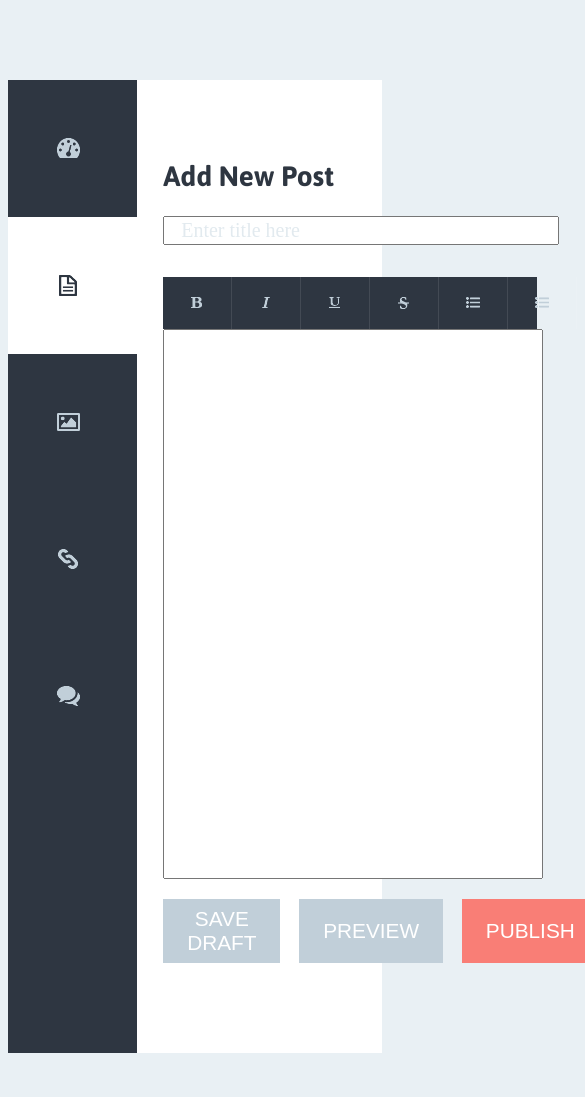
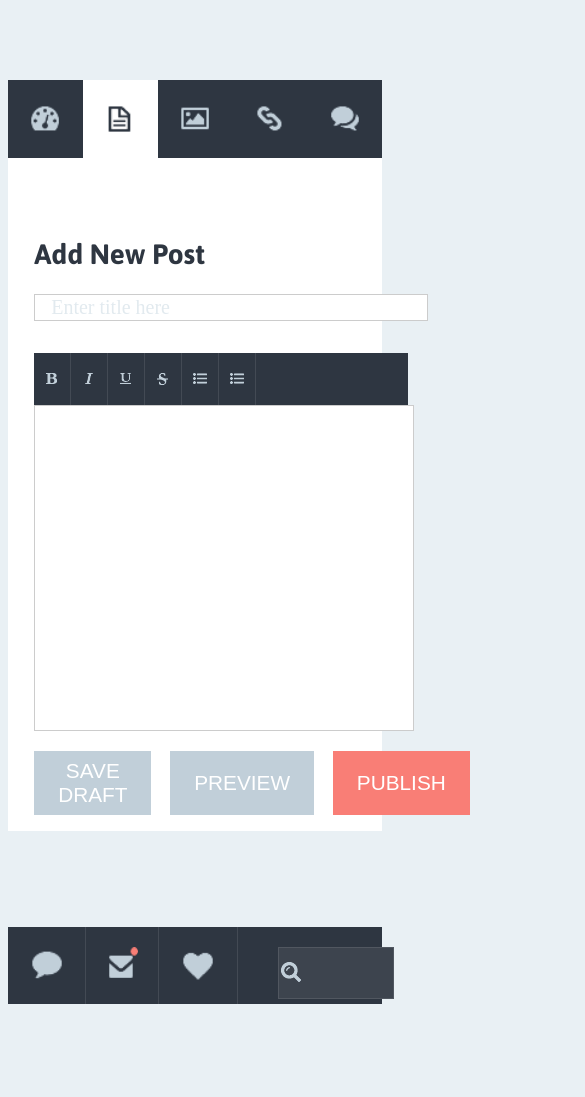
Before and after one commit to TalhaKhatri/photoshop_html, a website with bundled scripts: page app/index.html in a window 390 px wide. Shown: the top 1097 px of the page, 585 px wide, since content can reach past the window. Built offline with nearby package versions, Linux system fonts and the light colour scheme; files whose address does not match are found by name.

Commit message:
Fixed the css so that design does not break on smaller screens

```diff
--- a/app/styles/main.css
+++ b/app/styles/main.css
@@ -1,6 +1,37 @@
 body {
   background: #e9f0f4;
   font-family: 'Asap', sans-serif;
+}
+
+input {
+  border: 1px solid rgba(0,0,0,0.2);
+}
+.title {
+  height: 55px;
+  background: #2e3641;
+  color: white;
+  font-size: 2.5rem;
+  padding-top: 1rem;
+  padding-left: 2.3rem;
+  padding-bottom: 1rem;
+}
+.subtext {
+  color: #9eb2c0;
+  font-size: 1.4rem;
+  padding-left: 2rem;
+  padding-top: 2rem;
+}
+.button {
+  height: 4rem;
+  width: 100%;
+  padding-left: 1.5rem;
+  padding-right: 1.5rem;
+  color: white;
+  font-size: 1.3rem;
+  margin-top: 20px;
+  border: none;
+  text-transform: uppercase;
+  background: #c1cfd9;
 }
 #new-post {
   margin-top: 5rem;
@@ -22,7 +53,7 @@ body {
 #new-post #sidebar #message {
   margin-bottom: 18rem;
 }
-#new-post #sidebar #doc{
+#new-post #sidebar #doc {
   background: #fff;
 }
 #new-post #main {
@@ -32,14 +63,6 @@ body {
   width: 100%;
   display: flex;
   flex-direction: column;
-}
-@media (max-width:1200px) and (min-width:990px) {
-  #new-post #main {
-    padding-left: 3%;
-  }
-  #new-post #main #content {
-    padding-right: 0;
-  }
 }
 #new-post #main h2 {
   padding: 0;
@@ -70,7 +93,6 @@ body {
 #new-post #main input:-moz-placeholder { /* Firefox 18- */
   color: #e2eaef;
 }
-
 #new-post #main #content {
   margin-top: 2rem;
   display: flex;
@@ -78,8 +100,6 @@ body {
   background: #2e3641;
   padding-right: 6.5%;
 }
-
-
 #new-post #main #content img {
   width: auto;
   padding-top: 1rem;
@@ -88,47 +108,28 @@ body {
   padding-right: 1.5rem;
   border-right: 1px solid rgba(255,255,255,0.1);
 }
-
-
 #new-post #main #post {
   height: 34rem;
   width: 100%;
   resize: none;
+  border: 1px solid rgba(0,0,0,0.2)
 }
-
 #new-post #main #post:focus {
   outline: none;
 }
-
 #new-post #main #buttons {
   display: flex;
   flex-direction: row;
 }
-.button {
-  height: 4rem;
-  width: 100%;
-  padding-left: 1.5rem;
-  padding-right: 1.5rem;
-  color: white;
-  font-size: 1.3rem;
-  margin-top: 20px;
-  border: none;
-  text-transform: uppercase;
-  background: #c1cfd9;
-}
-
 #new-post #main #buttons #save {
   margin-right: 5%;
 }
-
 #new-post #main #buttons #preview {
   margin-right: 5%;
 }
-
 #new-post #main #buttons #publish {
   background: #f97e76;
 }
-
 #nav-search {
   margin-top: 6rem;
   margin-bottom: 6rem;
@@ -136,25 +137,21 @@ body {
   display: flex;
   flex-direction: row;
 }
-
 #nav-search img {
   padding: 30px;
   width: auto;
   height: auto;
   border-right: 1px solid rgba(255,255,255,0.1);
 }
-
 #nav-search #nav-message, #nav-search #heart {
   padding: 32.5px;
 }
-
 #nav-search #input {
   padding-top: 30px;
   width: 100%;
   padding-right: 2.5rem;
   padding-left: 2.5rem;
 }
-
 #nav-search input {
   background: url(../images/magnifying.png) no-repeat left;
   background-color: #3d444e;
@@ -164,11 +161,9 @@ body {
   color: whitesmoke;
   border: 1px solid rgba(255,255,255,0.1);
 }
-
 #nav-search input:focus {
   outline: none;
 }
-
 #subscribe-box {
   width: 100%;
   height: 16rem;
@@ -177,24 +172,6 @@ body {
   flex-direction: column;
   background: white;
 }
-
-.title {
-  height: 55px;
-  background: #2e3641;
-  color: white;
-  font-size: 2.5rem;
-  padding-top: 1rem;
-  padding-left: 2.3rem;
-  padding-bottom: 1rem;
-}
-
-.subtext {
-  color: #9eb2c0;
-  font-size: 1.4rem;
-  padding-left: 2rem;
-  padding-top: 2rem;
-}
-
 #subscribe-box #form {
   display: flex;
   flex-direction: row;
@@ -202,14 +179,12 @@ body {
   padding-right: 2rem;
   padding-left: 2rem;
 }
-
 #subscribe-box #form input {
   padding: none;
   padding-left: 1rem;
   width: 100%;
   height: 35px;
 }
-
 #subscribe-box #form button {
   width: 30%;
   height: 35px;
@@ -220,33 +195,28 @@ body {
   border: none;
   color: white;
 }
-
 #related-box {
   width: 100%;
-  height: 390px;
   background: white;
   display: flex;
   flex-direction: column;
   margin-right: 5rem;
   margin-top: 5rem;
 }
-
 #related-box .post {
   height: 100%;
   padding-left: 20px;
   padding-top: 20px;
+  padding-bottom: 20px;
 }
-
 #related-box .post .post-title {
   color: #f97e76;
   font-size: 1.7rem;
   padding-right: 50px;
 }
-
 #related-box .post .post-author {
   color: #d3dce0;
 }
-
 #tags-box {
   height: 16.5rem;
   background-color: white;
@@ -255,26 +225,22 @@ body {
   margin-top: 3rem;
   margin-bottom: 3rem;
 }
-
 #tags-box #tags-content {
   display: flex;
   flex-direction: row;
   padding: 2rem;
   padding-bottom: 0rem;
 }
-
 #tags-box input {
   width: 100%;
   height: 4rem;
   margin-right: 1rem;
 }
-
 #tags-box button {
   width: 25%;
   margin-top: 0;
   background-color: #f97e76;
 }
-
 #tags-box .subtext {
   margin: 0;
   font-size: 1.2rem;
@@ -311,7 +277,6 @@ body {
   flex-direction: row;
   padding: 2rem;
 }
-
 #map-box #map-content input {
   height: 4rem;
   width: 100%;
@@ -320,9 +285,78 @@ body {
   padding-left: 24px;
   border: 1px solid rgba(0,0,0,0.2);
 }
-
 #map-box #map-content button {
   width: 40%;
   margin-top: 0;
   background-color: #f97e76;
 }
+
+@media (max-width: 410px) {
+  #new-post #main #content img {
+    padding-top: 1rem;
+    padding-bottom: 1rem;
+    padding-left: 0.5rem;
+    padding-right: 0.5rem;
+    border-right: 1px solid rgba(255,255,255,0.1);
+  }
+  #nav-search img {
+    padding: 5px;
+    width: 50%;
+  }
+  #nav-search #nav-message, #nav-search #heart {
+    padding: 7.5px;
+  }
+}
+
+@media (max-width: 530px) {
+  #new-post {
+    display: flex;
+    flex-direction: column;
+  }
+  #new-post #sidebar {
+    display: flex;
+    flex-direction: row;
+  }
+  #new-post #sidebar img {
+    width: 60%;
+    padding-top: 1.5rem;
+    padding-left: 6%;
+    padding-bottom: 1.5rem;
+    padding-right: 6%;
+  }
+  #new-post #sidebar #message {
+    margin-bottom: 0rem;
+  }
+
+  #new-post #main #post {
+    height: 20rem;
+    width: 100%;
+    resize: none;
+
+  }
+
+  #new-post #main .button {
+    margin-bottom: 1rem;
+  }
+
+  #nav-search img {
+    padding: 20px;
+  }
+
+  #nav-search #nav-message, #nav-search #heart {
+    padding: 22.5px;
+  }
+
+  #nav-search #input {
+    padding-top: 20px;
+  }
+}
+
+@media (max-width:1200px) and (min-width:990px) {
+  #new-post #main {
+    padding-left: 3%;
+  }
+  #new-post #main #content {
+    padding-right: 0;
+  }
+}
```
